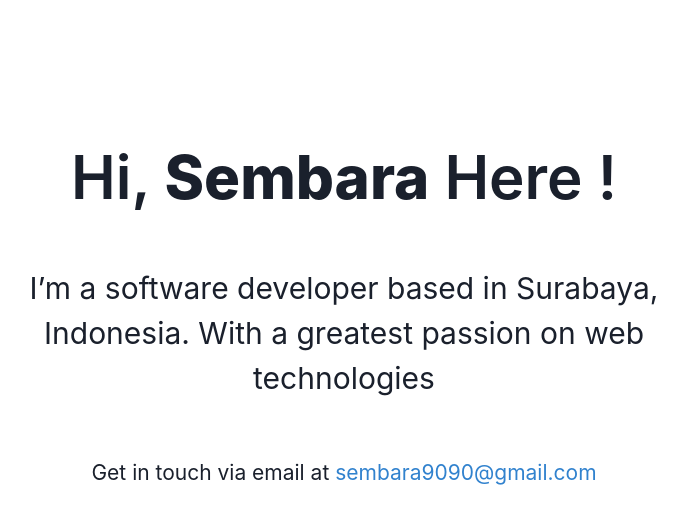
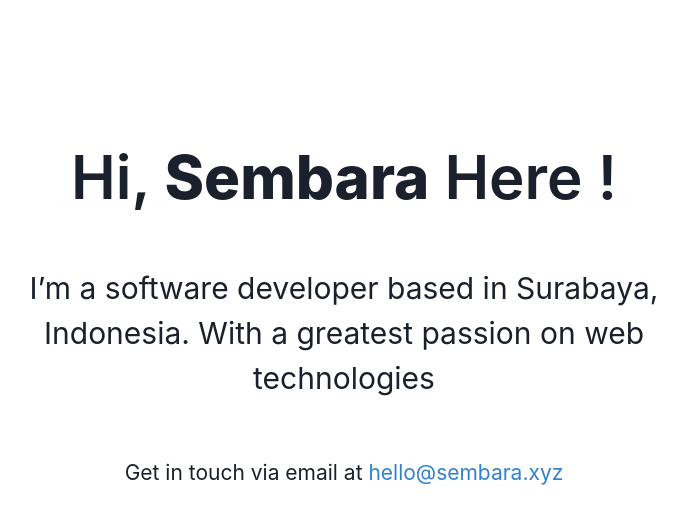
Before and after one commit to ssembara/sembara.id, a Next.js app: page / in a window 1280 px wide. Shown: the top 524 px of the page, without its empty margins (296-983 px from the left). Built offline with nearby package versions, Linux system fonts and the light colour scheme.

Commit message:
modified email url

```diff
--- a/pages/index.js
+++ b/pages/index.js
@@ -48,8 +48,8 @@ export default function Home() {
             alignSelf={'center'}
             position={'relative'}>
             <Text fontSize={21}> Get in touch via email at {' '}
-              <Link href="mailto:sembara9090@gmail.com" color='blue.500' isExternal>
-                sembara9090@gmail.com
+              <Link href="mailto:hello@sembara.xyz" color='blue.500' isExternal>
+                hello@sembara.xyz
               </Link>
             </Text>
 
```
